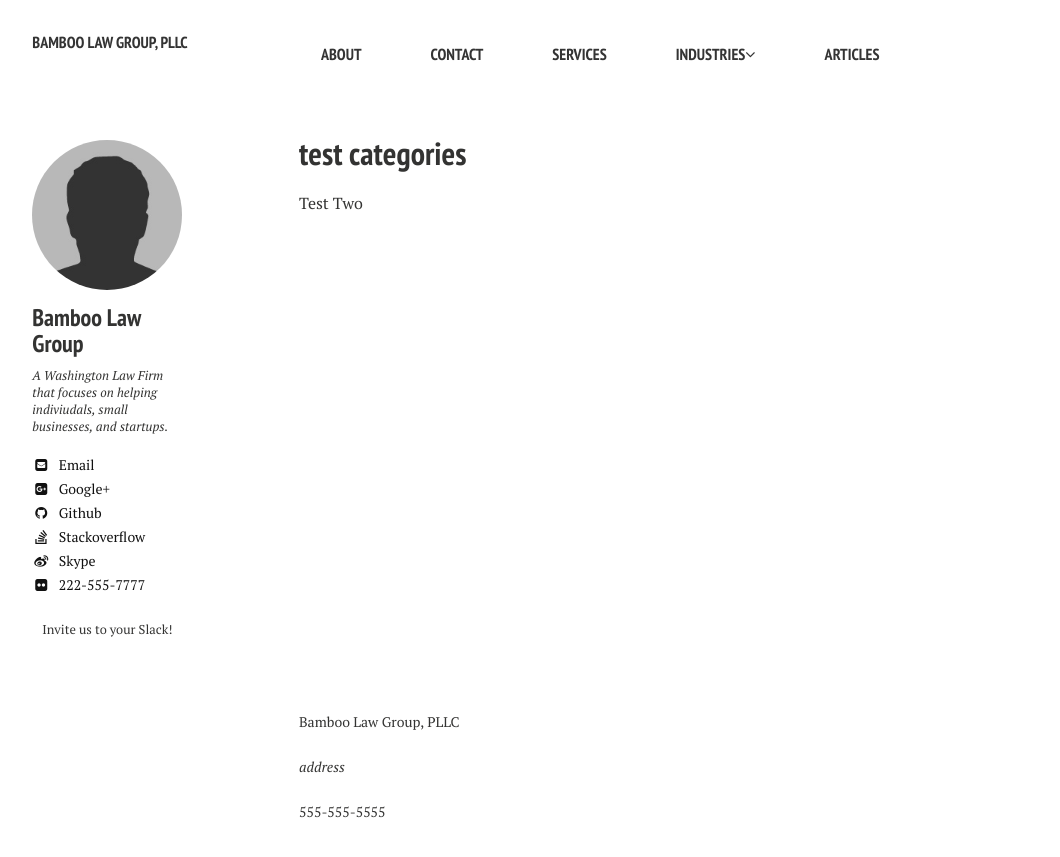
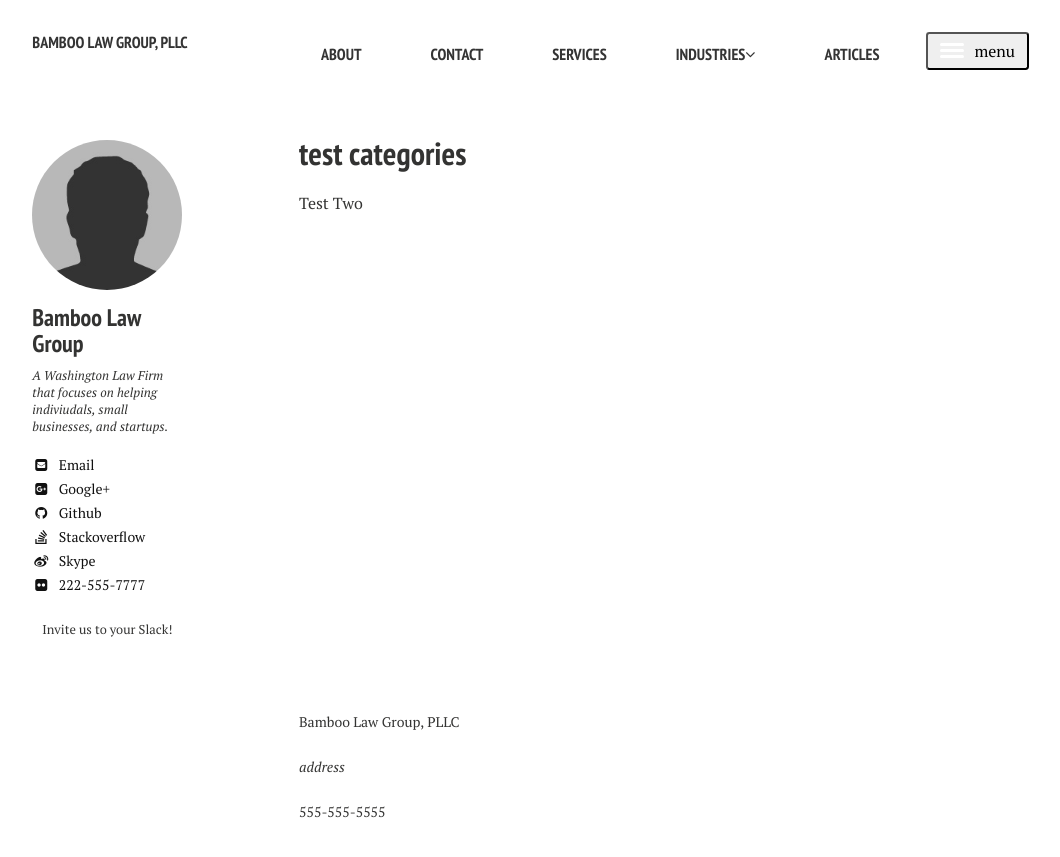
Before and after one commit to nerdyfergy/blg-site-mm3, a Jekyll site: the page built from articles/index.md, in a window 1280 px wide. Shown: the top 857 px of the page, without its empty margins (21-1081 px from the left). Built offline with Jekyll 4.4.1, drawn with Linux system fonts in a browser that asks for light colours; nearby versions of some CDN libraries.

Commit message:
Update page.scss

```diff
--- a/_sass/page.scss
+++ b/_sass/page.scss
@@ -164,57 +164,7 @@ $button-size: 1.5rem;
 		transform: rotate3d(0,0,1,-45deg);
 	}
 }
-// Style the toggle menu link and hide it
-.nav .navtoggle {
-	@include font-rem(18);
-	font-weight: normal;
-	background-color: $black;
-	color: $white;
-	border: none;
-	cursor: pointer;
-	@media #{$small} {
-		display: none;
-	}
-}
-.nav button {
-	border: none;
-	background: none;
-}
-.navtoggle i {
-	z-index:-1;
-}
-.icon-menu {
-	position: relative;
-	top: 3px;
-	line-height: 0;
-}
-// When JavaScript is disabled, we hide the toggle button
-.no-js .nav .navtoggle {
-	display: none;
-}
-// When JavaScript is disabled, we show the menu
-.no-js .nav ul {
-	max-height: 30em;
-	overflow: hidden;
-}
-// When JavaScript is enabled, we hide the menu
-.js .nav ul {
-	max-height: 0;
-	overflow: hidden;
-	@media #{$small} {
-		max-height: 30em;
-	}
-}
-// Displaying the menu when the user has clicked on the button
-.js .nav .active + ul {
-	max-height: 30em;
-	overflow: hidden;
-	-webkit-transition: max-height .4s;
-	-moz-transition: max-height .4s;
-	-o-transition: max-height .4s;
-	-ms-transition: max-height .4s;
-	transition: max-height .4s;
-}
+
 
 /* Main content */
 #main {
```
